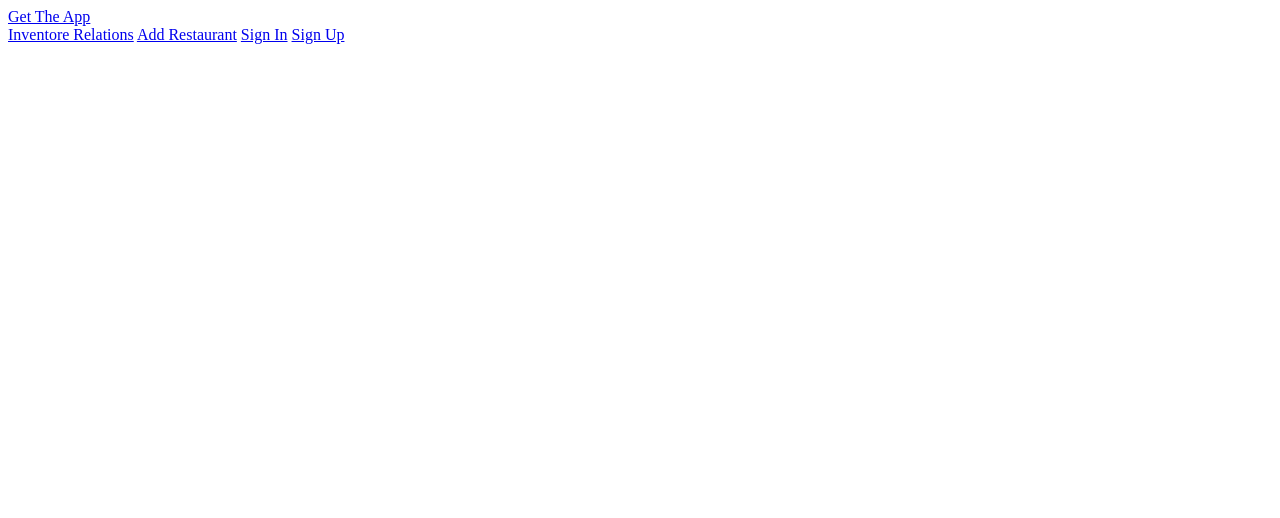
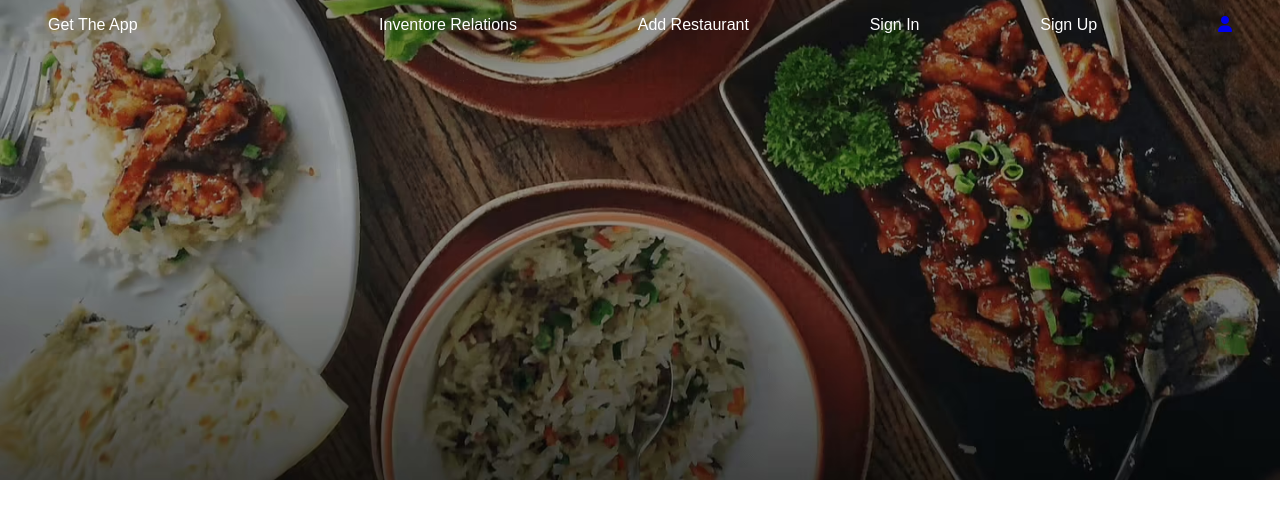
Before and after one commit to mrradeesh/Zomato-landing-page, a plain HTML site: page index.html in a window 1280 px wide. Drawn offline with Linux system fonts and the light colour scheme.

Commit message:
added files 22.59

```diff
--- a/index.html
+++ b/index.html
@@ -1,22 +1,30 @@
 <!DOCTYPE html>
 <html>
     <head>
+        <meta charset="UTF-8" />
+        <meta http-equiv="X-UA-Compatible" content="IE=edge" />
+        <meta name="viewport" content="width=device-width, initial-scale=1.0" />
+       <link rel="icon" type="image/x-icon" href="https://upload.wikimedia.org/wikipedia/commons/thumb/7/75/Zomato_logo.png/220px-Zomato_logo.png"/>
         <title>
-            Zomato Landing page
+            Zomato
         </title>
-        <link rel="stylesheet" href="https://cdnjs.cloudflare.com/ajax/libs/font-awesome/4.7.0/css/font-awesome.min.css">
+        <link rel="stylesheet" href="https://cdnjs.cloudflare.com/ajax/libs/font-awesome/6.1.1/css/all.min.css" integrity="sha512-KfkfwYDsLkIlwQp6LFnl8zNdLGxu9YAA1QvwINks4PhcElQSvqcyVLLD9aMhXd13uQjoXtEKNosOWaZqXgel0g==" crossorigin="anonymous" referrerpolicy="no-referrer" />
+
+        <link rel="preconnect" href="https://fonts.googleapis.com">
+        <link rel="preconnect" href="https://fonts.gstatic.com" crossorigin>
         <link rel="stylesheet" href="./style.css"/>
     </head>
     <body>
-        <section class="Herosection">
+        <section class="herosection">
             <header>
-                <nav class="NavBar">
-                    <a href="#">Get The App</a>
-                    <div class="navbar__menu_Container">
-                        <a href="#" >Inventore Relations</a>
-                        <a href="#" >Add Restaurant</a>
-                        <a href="#" >Sign In</a>
-                        <a href="#" >Sign Up</a>
+                <nav class="navbar">
+                    <a href="#" class="link">Get The App</a>
+                    <a class="navbar__menu_container">
+                        <a href="#" class="link">Inventore Relations</a>
+                        <a href="#" class="link">Add Restaurant</a>
+                        <a href="#" class="link">Sign In</a>
+                        <a href="#" class="link">Sign Up</a>
+                        <a href="#" class="user.icon"> <i class="fa-solid fa-user"></i></a>
                     </div>
                 </nav>
             </header>
--- a/style.css
+++ b/style.css
@@ -0,0 +1,30 @@
+*{
+    margin: 0;
+    padding: 0;
+    box-sizing: border-box;
+    font-family: 'Poppins', sans-serif;
+}
+.herosection{
+    background: url(./images/heroSectionBackground.png);
+    background-size: cover;
+    background-position: center;
+    min-height: 60vh;
+}
+.navbar{
+    display: flex;
+    text-align: center;
+    justify-content:space-between;
+    height: 65px;
+    padding:16px 48px;
+}
+.link{
+    color:white;
+    text-decoration: none;
+}
+.navbar__menu_container{
+display: flex;
+gap: 18px;
+}
+.navbar__menu_container.user.icon{
+    height: 125px;
+}
```
Also changed, not shown: images/appleStore.png (added), images/collection1.jpg (added), images/collection2.jpg (added), images/collection3.jpg (added), images/collection4.jpg (added), images/heroSectionBackground.png (added), images/heroSectionLogo.png (added), images/item1.png (added), images/item2.png (added), images/item3.png (added), images/item4.png (added), images/logo.png (added), images/mobileBanner.png (added), images/playStore.png (added).
